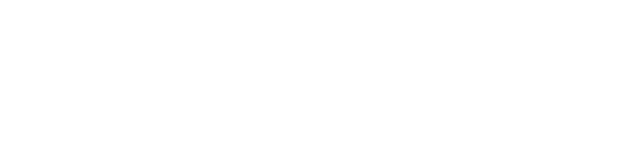
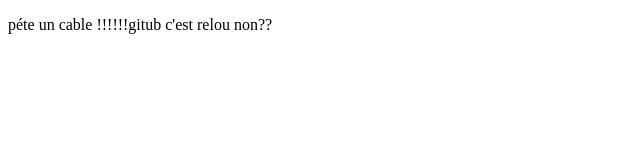
Before and after one commit to amelierevel/gitcollab, a plain HTML site: page index.html in a window 1280 px wide. Shown: the whole page, without its empty margins (0-640 px from the left). Drawn offline with Linux system fonts and the light colour scheme.

Commit message:
crea paragraphe

```diff
--- a/index.html
+++ b/index.html
@@ -8,6 +8,7 @@
     <title>Document</title>
 </head>
 <body>
+    <p>péte un cable !!!!!!gitub c'est relou non??</p>
 
 </body>
 </html>
```
